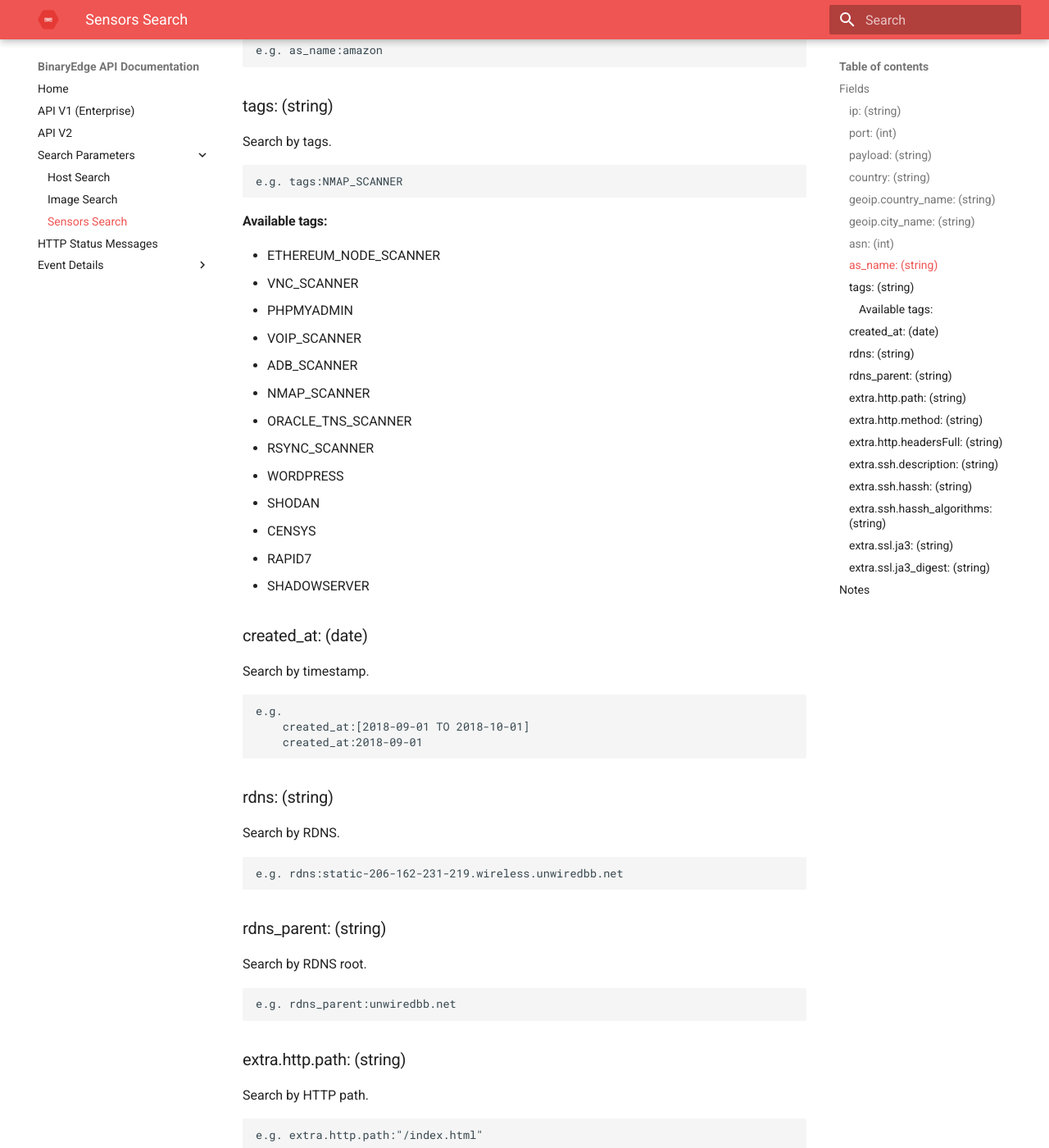
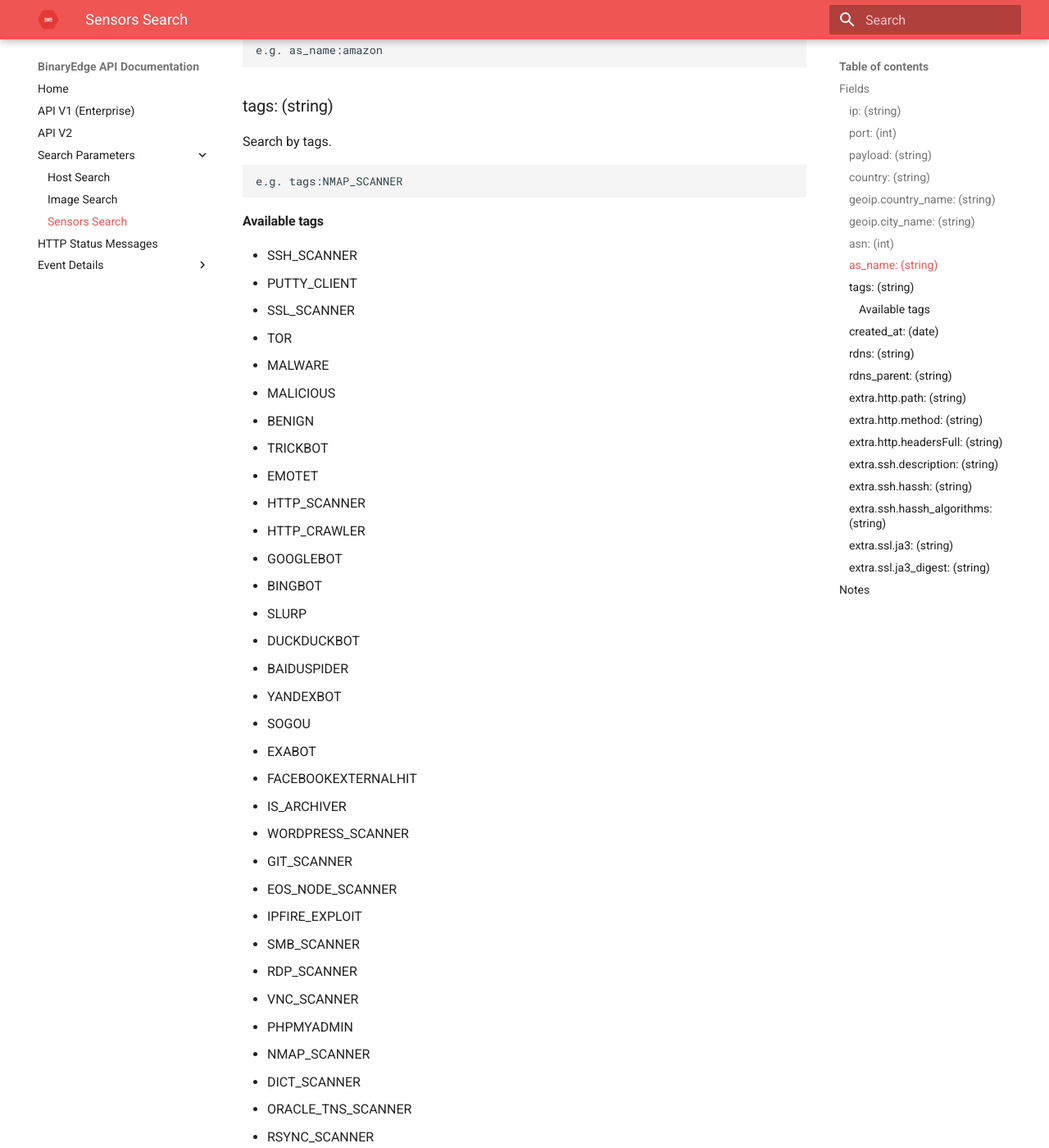
Before and after one commit to igama/docs.binaryedge.io, an MkDocs documentation site: the page built from docs/sensors-search.md, in a window 1280 px wide and 1400 px high, scrolled down 1485 px. Shown: the whole window at 82% size. Built offline with MkDocs 1.6.1 and Material for MkDocs 9.7.7, drawn with Linux system fonts in a browser that asks for light colours; some of the changed text lies outside the part shown.

Commit message:
updated tags

```diff
--- a/docs/javascripts/extra.js
+++ b/docs/javascripts/extra.js
@@ -1,9 +1 @@
 /* javascript */
-document.addEventListener("DOMContentLoaded", function(event) {
-    var x = document.getElementsByClassName("md-nav");
-    for (i = 0; i < x.length; i++) {
-        if (x[i].style === "display: none; overflow: hidden;") {
-            x[i].style = "display: block; overflow: visible;"
-        }
-    }
-});
--- a/docs/sensors-search.md
+++ b/docs/sensors-search.md
@@ -49,21 +49,76 @@ Search by tags.
 
     e.g. tags:NMAP_SCANNER
 
-#### Available tags:
+#### Available tags
 
-* ETHEREUM_NODE_SCANNER
+* SSH_SCANNER
+* PUTTY_CLIENT
+* SSL_SCANNER
+* TOR
+* MALWARE
+* MALICIOUS
+* BENIGN
+* TRICKBOT
+* EMOTET
+* HTTP_SCANNER
+* HTTP_CRAWLER
+* GOOGLEBOT
+* BINGBOT
+* SLURP
+* DUCKDUCKBOT
+* BAIDUSPIDER
+* YANDEXBOT
+* SOGOU
+* EXABOT
+* FACEBOOKEXTERNALHIT
+* IS_ARCHIVER
+* WORDPRESS_SCANNER
+* GIT_SCANNER
+* EOS_NODE_SCANNER
+* IPFIRE_EXPLOIT
+* SMB_SCANNER
+* RDP_SCANNER
 * VNC_SCANNER
 * PHPMYADMIN
-* VOIP_SCANNER
-* ADB_SCANNER
 * NMAP_SCANNER
+* DICT_SCANNER
 * ORACLE_TNS_SCANNER
 * RSYNC_SCANNER
-* WORDPRESS
+* JAVA_SCANNER
+* ASTERISK_SCANNER
+* ROUTER_SCANNER
+* AMPLIFICATION
+* UBIQUITI_SCANNER
+* SCADA_SCANNER
+* CODESYS_SCANNER
+* UPNP_SCANNER
+* JABBER_SCANNER
+* FTP_SCANNER
+* SAP_SCANNER
+* RTSP_SCANNER
+* REDIS_SCANNER
+* KGUARD_SCANNER
+* CISCO_SMART_INSTALL
+* ETHEREUM_NODE_SCANNER
+* CRYPTOCURRENCY_SCANNER
+* CVE-2017-17215
+* CVE-2018-14933
+* NETSYSTEMS
+* CENSYS
 * SHODAN
-* CENSYS
 * RAPID7
 * SHADOWSERVER
+* PROJECT25499
+* SEZNAM
+* ONYPHE
+* AMPEREINNOTECH
+* BITSIGHT
+* INTERNET_CENSUS
+* BOTNET
+* BACKDOOR
+* GOODOR
+* PEPPA
+* JANUARY
 
 ### created_at: (date)
 Search by timestamp.
```
Also changed, not shown: docs/image-search.md (+1 -1 lines), docs/search.md (+1 -1 lines).
